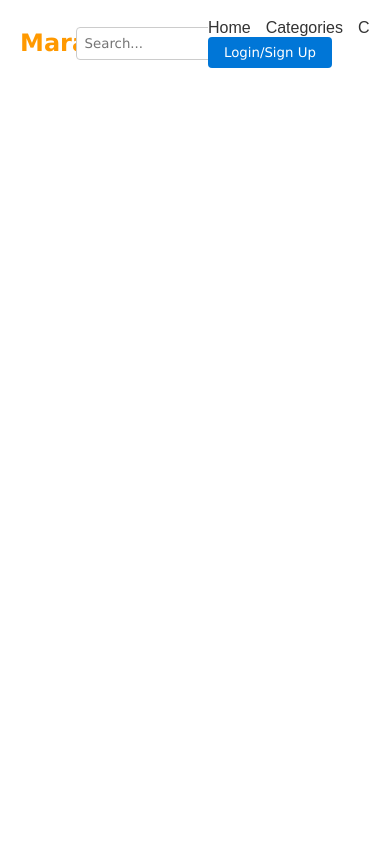
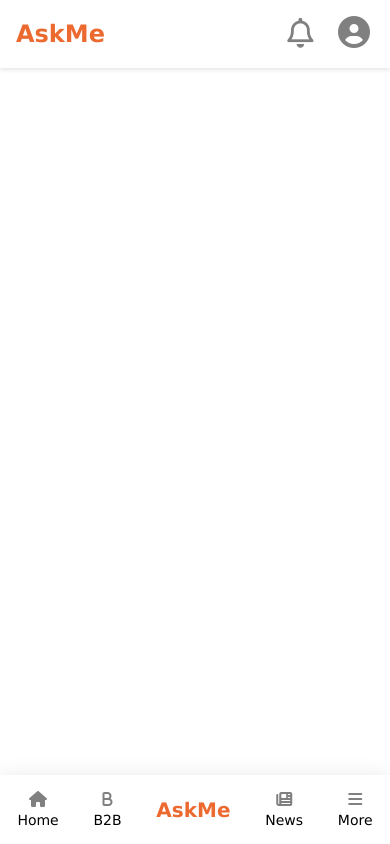
Before and after one commit to Splendid-infosystems/AskMe, an Angular app: page / in a window 390 px wide. Shown: the top 844 px of the page. Built offline with nearby package versions, Linux system fonts and the light colour scheme.

Commit message:
Created Mobile view

```diff
--- a/package.json
+++ b/package.json
@@ -19,6 +19,7 @@
     "@angular/platform-browser-dynamic": "^16.2.0",
     "@angular/router": "^16.2.0",
     "@fortawesome/angular-fontawesome": "^0.13.0",
+    "@fortawesome/fontawesome-free": "^6.4.2",
     "rxjs": "~7.8.0",
     "tslib": "^2.3.0",
     "zone.js": "~0.13.0"
--- a/src/app/Components/Header/nav-header/nav-header.component.css
+++ b/src/app/Components/Header/nav-header/nav-header.component.css
@@ -1,38 +1,22 @@
-.nav-header {
+/* Style for the desktop navbar */
+.navbar {
     display: flex;
     justify-content: space-between;
     align-items: center;
     padding: 18px 20px;
     background-color: #fff;
     box-shadow: 0 2px 4px rgba(0, 0, 0, 0.1);
+
 }
 
-  .logo img {
-    width: 100px;
+.brand a {
+    font-size: 24px;
+    text-decoration: none;
+    color: #ec6a2f;
+    font-weight: bold;
 }
 
-  .search-bar {
-    display: flex;
-    align-items: center;
-  }
-
-  .search-bar input[type="text"] {
-    padding: 8px;
-    border: 1px solid #ccc;
-    border-radius: 4px;
-  }
-
-  .search-bar button {
-    background-color: #f90;
-    color: #fff;
-    padding: 8px 12px;
-    border: none;
-    border-radius: 4px;
-    margin-left: 10px;
-    cursor: pointer;
-  }
-
-  .navigation-links a {
+.nav-links a {
     text-decoration: none;
     color: #333;
     margin-right: 15px;
@@ -41,21 +25,96 @@
     font-family: Arial, Helvetica, sans-serif;
 }
 
-  .navigation-links a:hover {
-    color: #f90;
+.nav-links a:hover {
+    color: #ec6a2f;
 }
 
+.custom-icon{
+    color: grey;
+}
+.mobile-menu-nav{
+    position: fixed;
+    bottom: 0;
+    display: flex;
+    justify-content: space-between;
+    align-items: center;
+    padding: 18px 20px;
+    background-color: #fff;
+    box-shadow: 0 2px 4px rgba(0, 0, 0, 0.1);
+}
 .login-signup-btn {
-    background-color: #0076d7;;
-    color: white; /* Text color */
+    background-color: #0076d7;
+    color: white;
     border: none;
     padding: 8px 16px;
+    font-weight: bold;
     border-radius: 4px;
     cursor: pointer;
 }
 
-  .logo-text{
-    font-size: 1.5rem;
-    font-weight: bold;
-    color: #f90;
+/* Style for the mobile navbar */
+.mobile-nav {
+    display: none;
 }
+
+.mobile-logo {
+    display: none;
+}
+
+/* Media query for mobile devices */
+@media screen and (max-width: 768px) {
+    .nav-links {
+        display: none;
+    }
+
+    .mobile-nav {
+        display: flex;
+        flex-direction: column;
+    }
+
+    .mobile-logo {
+        display: block;
+        text-align: center;
+        font-size: 16px;
+    }
+    .navbar{
+        padding: 16px 16px;
+    }
+
+
+    .mobile-nav-logo ul {
+      display: flex;
+      justify-content: space-around;
+      align-items: center;
+    }
+
+    .mobile-nav-logo li {
+        display: inline-table;
+        flex-direction: column;
+        align-items: center;
+        text-align: center;
+    }
+
+    .mobile-nav-logo a {
+        text-decoration: none;
+    }
+
+    .mobile-nav-logo i {
+        display: block;
+        margin-bottom: 5px; /* Adjust as needed */
+    }
+
+    .mobile-nav-logo div {
+        font-size: 14px; /* Adjust as needed */
+    }
+
+    .mobile-nav-logo{
+        width: 100%;
+        position: fixed;
+        background-color: #fff;
+        box-shadow: 0 2px 20px rgba(0, 0, 0, 0.1);
+        padding: 16px 0px;
+        justify-content: space-around;
+        bottom: 0;
+    }
+}
--- a/src/app/Components/Header/nav-header/nav-header.component.html
+++ b/src/app/Components/Header/nav-header/nav-header.component.html
@@ -1,15 +1,47 @@
-<header class="nav-header">
-    <div class="logo-text">Maratha</div>
-    <div class="search-bar">
-      <input type="text" placeholder="Search...">
-      <button>Search</button>
+<nav class="navbar">
+    <div class="brand">
+        <a href="#">AskMe</a>
     </div>
+    <div class="nav-links">
+        <a href="#">Home</a>
+        <a href="#">Cities</a>
+        <a href="#">Categories</a>
+        <button class="login-signup-btn">Login/Sign Up</button>
+    </div>
+    <div class="mobile-nav">
+        <div class="mobile-logo">
+            <span style="margin-right: 15px; font-size: 15px;">
+                <a href="#"><i class="fa-regular fa-bell fa-2x fa-fw custom-icon"></i></a>
+            </span>
+            <a href="#"><i class="fa-solid fa-circle-user fa-2x fa-fw custom-icon"></i></a>
+        </div>
 
-    <nav class="navigation-links">
-      <a href="#">Home</a>
-      <a href="#">Categories</a>
-      <a href="#">Cities</a>
-      <button class="login-signup-btn">Login/Sign Up</button>
-      <!-- Add more links as needed -->
-    </nav>
-  </header>
+        <div class="mobile-nav-logo">
+
+
+        </div>
+    </div>
+</nav>
+<div class="mobile-nav-logo">
+    <ul>
+        <li>
+            <a href="#"><i class="fa-solid fa-house custom-icon"></i></a>
+            <div>Home</div>
+        </li>
+        <li>
+            <a href="#"><i class="fa-solid fa-b custom-icon"></i></a>
+            <div>B2B</div>
+        </li>
+        <li>
+            <div style="color:#ec6a2f; font-size: 20px; font-weight: bold;">AskMe</div>
+        </li>
+        <li>
+            <a href="#"><i class="fas fa-newspaper custom-icon"></i></a>
+            <div>News</div>
+        </li>
+        <li>
+            <a href="#"><i class="fa-solid fa-bars custom-icon"></i></a>
+            <div>More</div>
+        </li>
+    </ul>
+</div>
--- a/src/styles.css
+++ b/src/styles.css
@@ -1 +1,2 @@
 /* You can add global styles to this file, and also import other style files */
+@import "~@fortawesome/fontawesome-free/css/all.css";
```
Also changed, not shown: 1 other file (tests, documents, lock files or other folders). Lines whose indentation alone changed are shown as unchanged.
